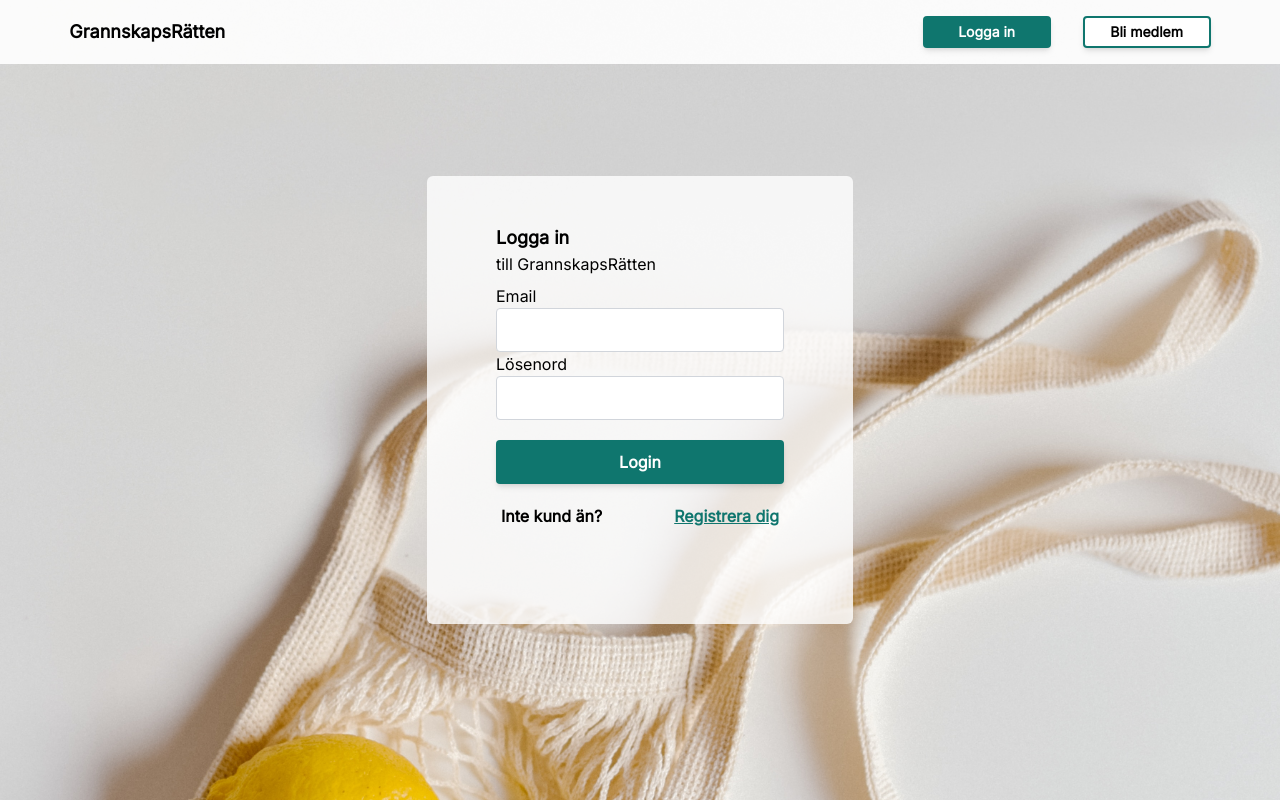
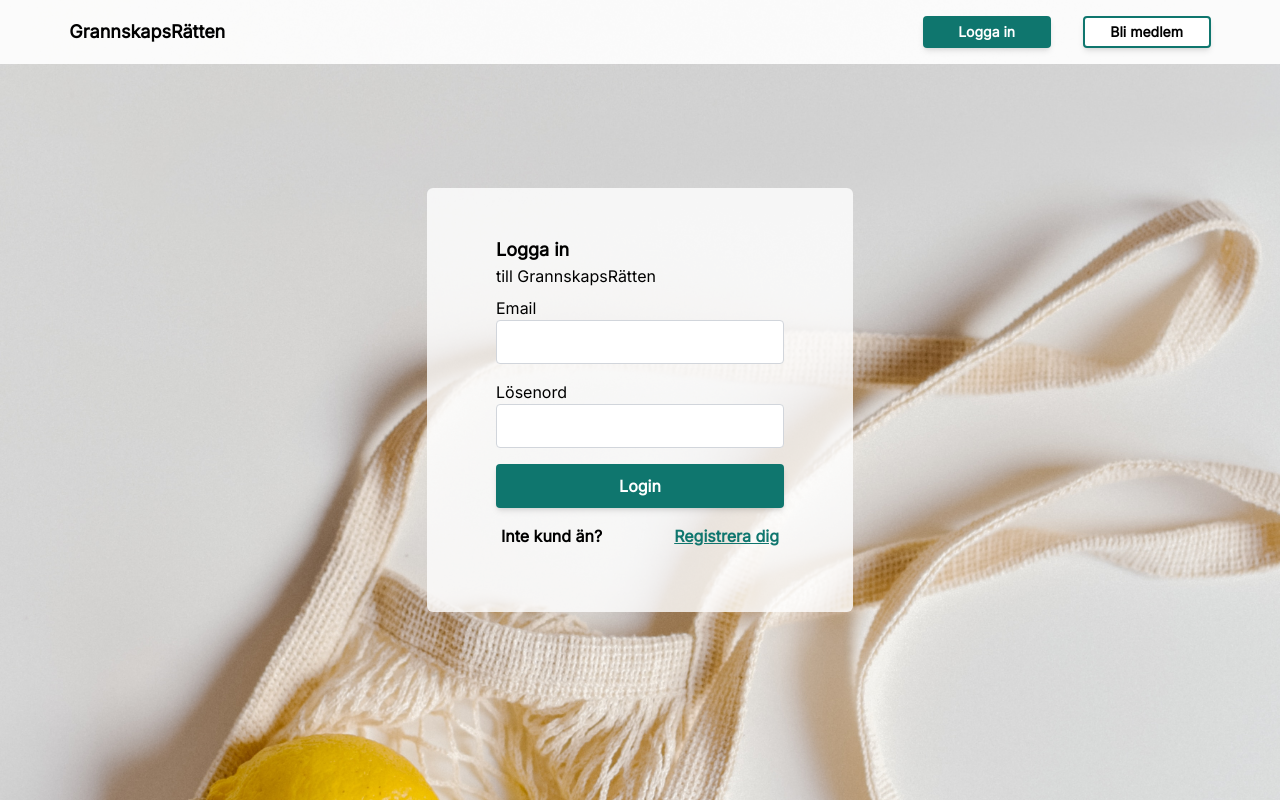
Before and after one commit to BaqerAlabedi/u08-business-idea-dreamteam, a React (Vite) app in the folder front/: page /login in a window 1280 px wide. Built offline with nearby package versions, Linux system fonts and the light colour scheme.

Commit message:
Login working

```diff
--- a/front/src/functions/api.ts
+++ b/front/src/functions/api.ts
@@ -1,4 +1,9 @@
 import axios from "axios";
+
+interface LoginProps {
+	email: string,
+	password: string,
+}
 
 interface RegisterProps {
 	email: string,
@@ -28,11 +33,12 @@ export const getAllUserInfo = async (userID: string) => {
 	}
 };
 
-export const userLogin = async (email: string, pass: string) => {
+export const userLogin = async (props: LoginProps) => {
+	const {email, password} = props;
 	try {
 		const response = await axios.post("http://localhost:4000/login", {
 			email,
-			pass,
+			password,
 		});
 		return response.data;
 	} catch (error) {
--- a/front/src/main.tsx
+++ b/front/src/main.tsx
@@ -12,10 +12,10 @@ import Conversation from "./pages/Conversation";
 import Chat from "./pages/Chat";
 import Product from "./pages/Product";
 import Profile from "./pages/Profile";
-import Login from "./pages/login";
 import EditProfile from "./pages/EditProfile";
 import EditProduct from "./pages/EditProduct";
 import CreateProduct from "./pages/CreateProduct";
+import Login from "./pages/login";
 
 
 
--- a/front/src/pages/login.tsx
+++ b/front/src/pages/login.tsx
@@ -1,22 +1,82 @@
-import { Link } from "react-router-dom";
+import { Link, useNavigate } from "react-router-dom";
 import Button from "../components/Button";
 import Input from "../components/Input";
+import { useState } from "react";
+import { userLogin } from "../functions/api";
+import { MdError } from "react-icons/md";
 
 function Login() {
+	const navigate = useNavigate();
+
+	const [formData, setFormData] = useState({
+		email: "",
+		password: "",
+	});
+
+	const { email, password } = formData;
+
+	const [errorMessage, setErrorMessage] = useState("");
+
+	const handleSubmit = async (event: React.FormEvent<HTMLFormElement>) => {
+		event.preventDefault();
+
+		if (!email || !password) {
+			return setErrorMessage("Please fill in all fields");
+		}
+
+		try {
+			await userLogin(formData);
+			navigate("/dashboard");
+		} catch (error) {
+			return setErrorMessage("Try again, something went wrong");
+		}
+	};
+
+	const handleInputChange = (event: React.ChangeEvent<HTMLInputElement>) => {
+		const { id, value } = event.target;
+		setErrorMessage("");
+		setFormData((prevFormData) => ({
+			...prevFormData,
+			[id]: value,
+		}));
+	};
 	return (
 		<div className="absolute top-0 flex items-center justify-center h-screen w-screen bg-cover bg-center bg-login ">
 			<div className="rounded-md md:w-1/3  lg:bg-white/80 lg:p-12 ">
-				<div className="flex flex-col justify-center mb-12">
+				<div className="flex flex-col justify-center">
 					<div className="mx-auto">
 						<h1 className=" text-lg w-72 font-bold">Logga in</h1>
 						<h2 className="w-72 mb-2">till GrannskapsRätten</h2>
 					</div>
-					<form className="mx-auto">
-						<Input inputID="email" labelText="Email" opacity={1} placeHolder=""></Input>
-						<Input inputID="password" labelText="Lösenord" opacity={1} placeHolder=""></Input>
-						<div className="my-5"><Button>Login</Button></div>
+					<form onSubmit={handleSubmit} className="mx-auto flex flex-col gap-4">
+						<Input
+							type="email"
+							inputID="email"
+							labelText="Email"
+							opacity={1}
+							placeHolder=""
+							value={email}
+							onChange={handleInputChange}
+						/>
+						<Input
+							type="password"
+							minLength={4}
+							inputID="password"
+							labelText="Lösenord"
+							opacity={1}
+							placeHolder=""
+							value={password}
+							onChange={handleInputChange}
+						/>
+						<Button>Login</Button>
 					</form>
-					<div className="flex flex-row justify-center gap-8">
+					{errorMessage && (
+						<div className="flex justify-center items-center my-4 border-2 border-red-700 p-1">
+							<MdError className="text-xl mr-3 text-red-700"></MdError>
+							<p className="font-semibold">{errorMessage}</p>
+						</div>
+					)}
+					<div className="flex flex-row justify-center gap-8 my-4">
 						<h3 className="lg:mr-10 font-bold">Inte kund än?</h3>
 						<Link to={"/register"} className="underline font-bold text-teal-700">Registrera dig</Link>
 					</div>
```
